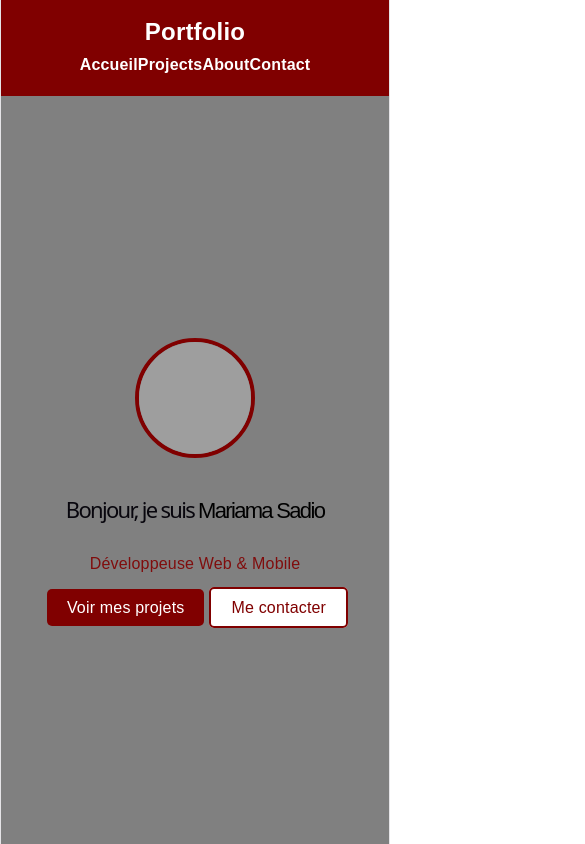
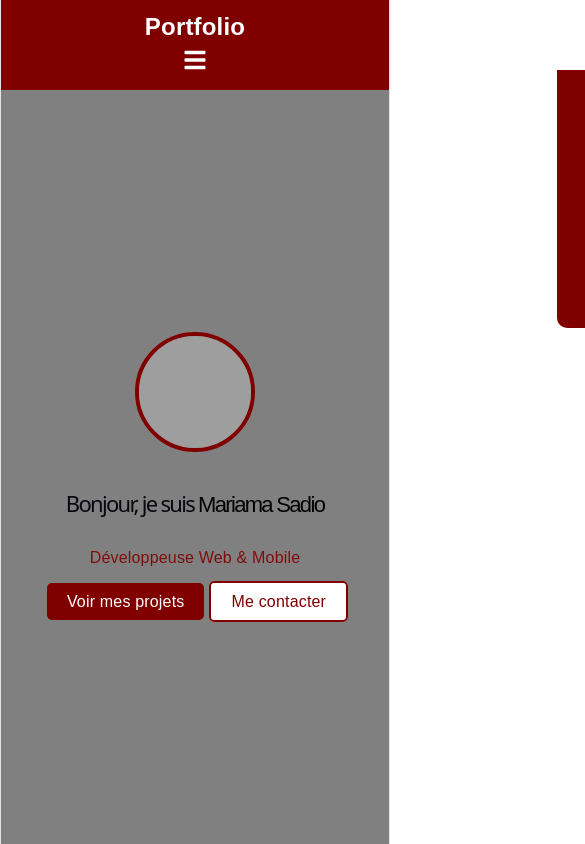
Before and after one commit to mariama-sadio/mini-market-portfolio, a React app: page / in a window 390 px wide. Shown: the top 844 px of the page, 585 px wide, since content can reach past the window. Built offline with nearby package versions, Linux system fonts and the light colour scheme; grey boxes are pictures that could not be loaded; the HTML template or start-up script is replaced by a standard one.

Commit message:
navbart responsive

```diff
--- a/package.json
+++ b/package.json
@@ -12,6 +12,7 @@
   "dependencies": {
     "react": "^19.2.4",
     "react-dom": "^19.2.4",
+    "react-icons": "^5.6.0",
     "react-router-dom": "^7.13.1"
   },
   "devDependencies": {
--- a/src/App.css
+++ b/src/App.css
@@ -122,6 +122,48 @@ img {
   background: maroon;
   color:white;
 }
+
+/*NAVBAR RESPONSIVE*/
+.hamburger {
+  display: none;
+  font-size: 24px;
+  color: white;
+  cursor: pointer;
+}
+
+@media (max-width: 768px) {
+  .navbar {
+    padding: 15px 20px;
+  }
+
+  .menu {
+    position: absolute;
+    top: 70px;
+    right: -100%;
+    width: 220px;
+    background: maroon;
+    display: flex;
+    flex-direction: column;
+    padding: 20px;
+    gap: 15px;
+    transition: 0.3s;
+    border-radius: 0 0 0 10px;
+  }
+
+  .menu.active {
+    right: 0;
+  }
+
+  .menu a {
+    margin: 0;
+    font-size: 18px;
+  }
+
+  .hamburger {
+    display: block;
+  }
+}
+
 
 /* ABOUT */
 .about {
--- a/src/components/Navbar.jsx
+++ b/src/components/Navbar.jsx
@@ -1,18 +1,24 @@
-import { NavLink } from "react-router-dom"
+import { useState } from "react"
+import { Link } from "react-router-dom"
+import { FaBars, FaTimes } from "react-icons/fa"
 
 function Navbar() {
+  const [menuOpen, setMenuOpen] = useState(false)
+
   return (
     <nav className="navbar">
-
       <div className="logo">Portfolio</div>
 
-      <div className="menu">
-        <NavLink to="/">Accueil</NavLink>
-        <NavLink to="/projects">Projects</NavLink>
-        <NavLink to="/about">About</NavLink>
-        <NavLink to="/contact">Contact</NavLink>
+      <div className={`menu ${menuOpen ? "active" : ""}`}>
+        <Link to="/" onClick={() => setMenuOpen(false)}>Accueil</Link>
+        <Link to="/about" onClick={() => setMenuOpen(false)}>À propos</Link>
+        <Link to="/projects" onClick={() => setMenuOpen(false)}>Projets</Link>
+        <Link to="/contact" onClick={() => setMenuOpen(false)}>Contact</Link>
       </div>
 
+      <div className="hamburger" onClick={() => setMenuOpen(!menuOpen)}>
+        {menuOpen ? <FaTimes /> : <FaBars />}
+      </div>
     </nav>
   )
 }
```
Also changed, not shown: 1 other file (tests, documents, lock files or other folders).
